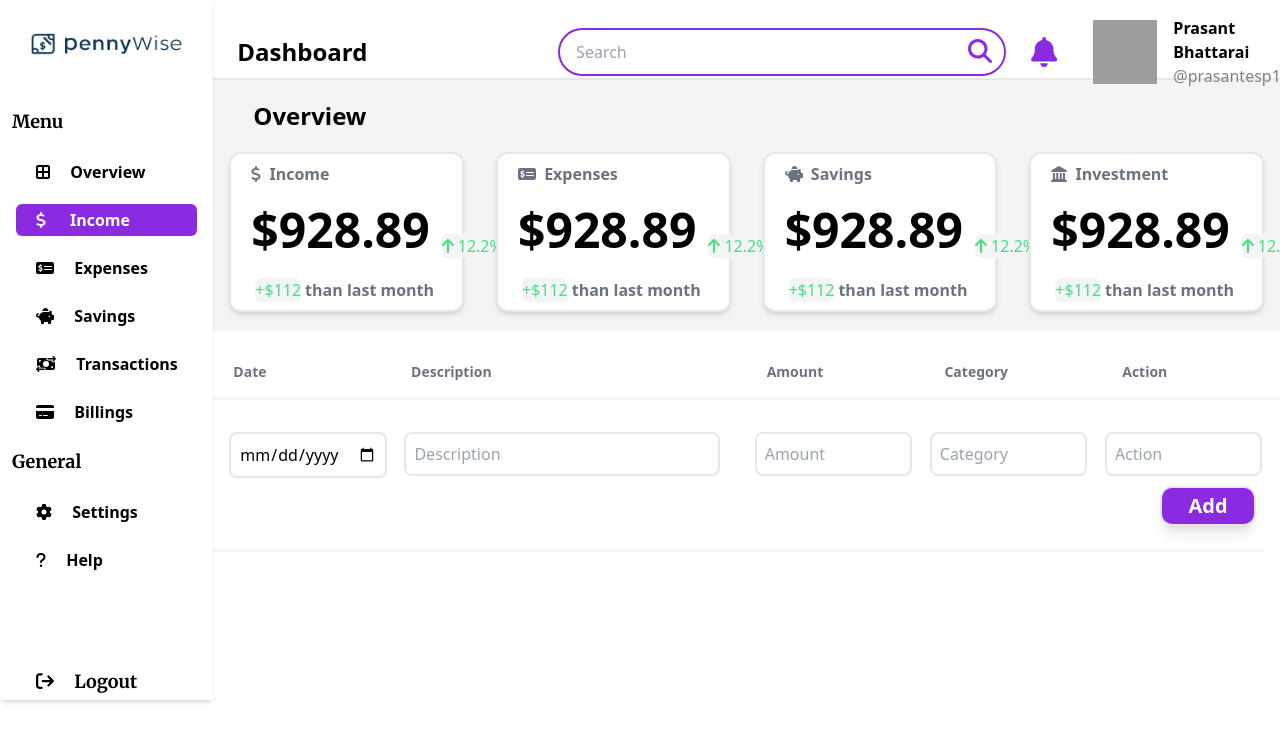
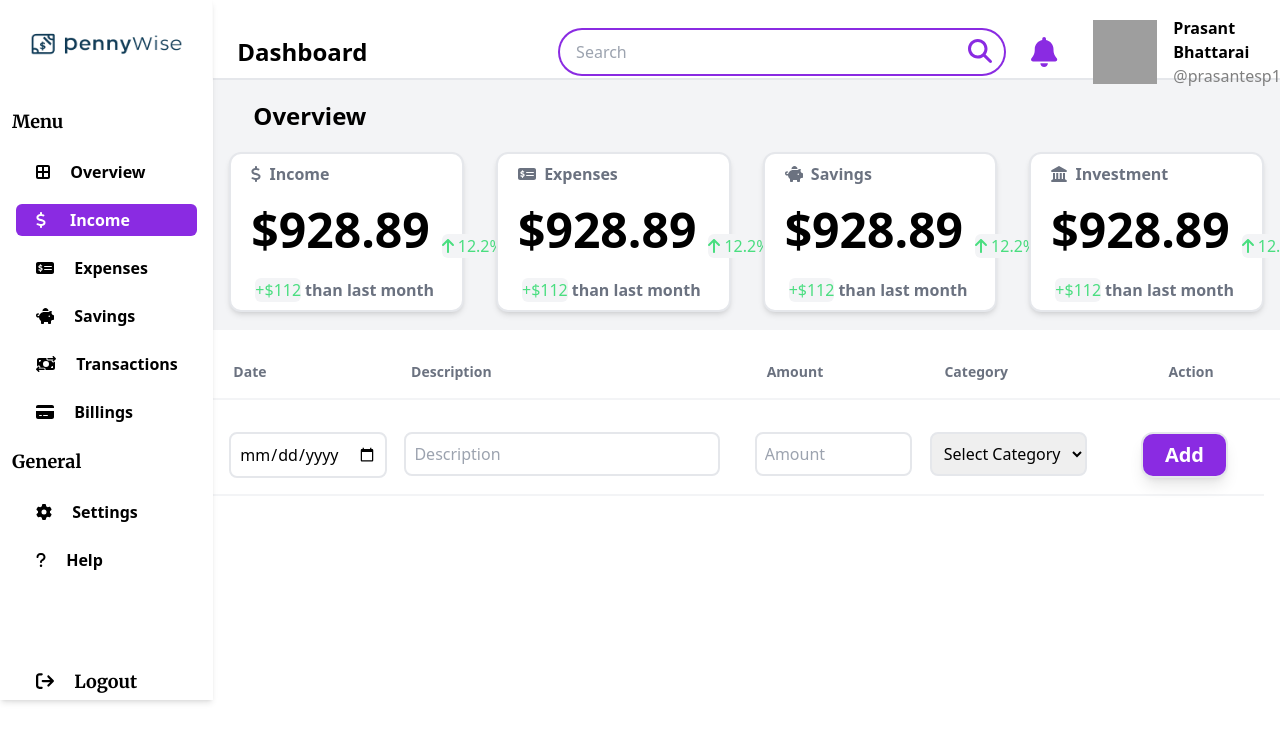
Before and after one commit to PrasantBhattarai17/PennyWise-aReact-to-Spring, a React (Create React App) app: page /income in a window 1280 px wide. Shown: the top 742 px of the page. Built offline with nearby package versions, Linux system fonts and the light colour scheme; grey boxes are pictures that could not be loaded.

Commit message:
most of the ui done

```diff
--- a/src/Helper/InputIncomes.js
+++ b/src/Helper/InputIncomes.js
@@ -4,25 +4,33 @@ import { useDispatch, useSelector } from "react-redux";
 import { addUserIncome } from "../Store/IncomeSlice";
 import { FontAwesomeIcon } from "@fortawesome/react-fontawesome";
 import { faTrash } from "@fortawesome/free-solid-svg-icons";
+import { income } from "../utils/constants";
+
 const InputIncomes = () => {
-  const [date, setDate] = useState('');
-  const [description, setDescription] = useState('');
-  const [amount, setAmount] = useState('');
-  const [category, setCategory] = useState('');
-  const [action, setAction] = useState('');
+  const [date, setDate] = useState("");
+  const [description, setDescription] = useState("");
+  const [amount, setAmount] = useState("");
+  const [category, setCategory] = useState("");
 
   const dispatch = useDispatch();
-  const incomeData=useSelector((store)=>store.income.incomes)
+  const incomeData = useSelector((store) => store.income.incomes);
+
   const handleSubmit = (e) => {
     e.preventDefault();
-    if(date!=='' && description!=='' && amount !==''&&category!==''&&action!=='')
-    dispatch(addUserIncome({ 'date': date, 'description': description, 'amount': amount, 'category': category, 'action': action }));
-    setDate('');
-    setDescription('');
-    setAmount('');
-    setCategory('');
-    setAction('');
-  }
+    if (
+      date !== "" &&
+      description !== "" &&
+      amount !== "" &&
+      category !== ""
+    ) {
+      dispatch(addUserIncome({ date, description, amount, category }));
+      setDate("");
+      setDescription("");
+      setAmount("");
+      setCategory("");
+    }
+  };
+  const categories = Object.keys(income);
 
   return (
     <div className="overflow-x-hidden">
@@ -57,32 +65,36 @@ const InputIncomes = () => {
             />
           </div>
           <div className="col-span-1 w-full mx-2">
-            <input
-              placeholder="Category"
+            <select
               value={category}
               onChange={(e) => setCategory(e.target.value)}
               className="p-2 border-2 rounded-lg w-[90%] mx-2"
-              type="text"
-            />
+            >
+              <option value="" disabled>
+                Select Category
+              </option>
+              {categories.map((cat) => (
+                <option key={cat} value={cat}>
+                  {cat}
+                </option>
+              ))}
+            </select>
           </div>
-          <div className="col-span-1 w-full mx-2">
-            <input
-              placeholder="Action"
-              value={action}
-              onChange={(e) => setAction(e.target.value)}
-              className="p-2 border-2 rounded-lg w-[90%] mx-2"
-              type="text"
-            />
-          </div>
-          <div className="col-span-6 flex justify-end w-full">
-            <button type="submit" className="w-24 m-2 p-1 border-2 text-xl font-sans font-bold bg-[blueviolet] text-white rounded-xl shadow-lg">
+          <div className="col-span-1 w-full flex justify-center mx-2">
+          <button
+              type="submit"
+              className="w-1/2 mx-2 p-1 border-2 text-xl font-sans font-bold bg-[blueviolet] text-white rounded-xl shadow-lg"
+            >
               Add
             </button>
           </div>
         </div>
       </form>
-      {incomeData.map((item,index) => (
-        <div key={index} className=" grid grid-cols-6  my-8 border-b-2 pb-4 border-gray-100 min-w-full ">
+      {incomeData.map((item, index) => (
+        <div
+          key={index}
+          className="grid grid-cols-6 my-8 border-b-2 pb-4 border-gray-100 min-w-full"
+        >
           <div className="col-span-1 w-full mx-5">
             <p className="text-sm font-sans font-semibold text-gray-500">
               {item?.date}
@@ -103,7 +115,7 @@ const InputIncomes = () => {
               {item?.category}
             </p>
           </div>
-          <div className="col-span-1 w-full mx-5">
+          <div className="col-span-1 w-full flex justify-center">
             <p className="text-md font-sans font-semibold text-gray-500 hover:text-[blueviolet] mx-5 cursor-pointer">
               <FontAwesomeIcon icon={faTrash} />
             </p>
--- a/src/Helper/headTransactions.js
+++ b/src/Helper/headTransactions.js
@@ -21,7 +21,7 @@ const HeadTransactions = () => {
             Category
           </p>
         </div>
-        <div className="col-span-1 w-full mx-5">
+        <div className="col-span-1 w-full  flex justify-center">
           <p className="text-sm font-sans font-semibold text-gray-500">
             Action
           </p>
--- a/src/components/Recharts/dataChart.js
+++ b/src/components/Recharts/dataChart.js
@@ -14,10 +14,10 @@ const DataChart = () => {
 
   return (
     <div className="w-5/6 m-5 bg-white flex flex-col border-2 h-[400px] rounded-lg shadow-lg gap-2">
-      <h1 className="text-xl font-semibold mx-4 my-5 text-center">
+      <h1 className="text-xl font-bold mx-4 my-3 text-center">
         {isData ? "Income Categories" : "Expense Categories"}
       </h1>
-      <hr />
+      <hr className="border-2 border-[blueviolet]" />
       {Object.entries(data).map(([key, value]) => (
         <span
           key={key}
--- a/src/utils/constants.js
+++ b/src/utils/constants.js
@@ -91,7 +91,7 @@ export const incomeData = [
 };
 
 export const expenses = {
-  Grocery: 5000,
+  Groceries: 5000,
   Bills: 3000,
   Entertainment: 2000,
   Others: 1500
```
